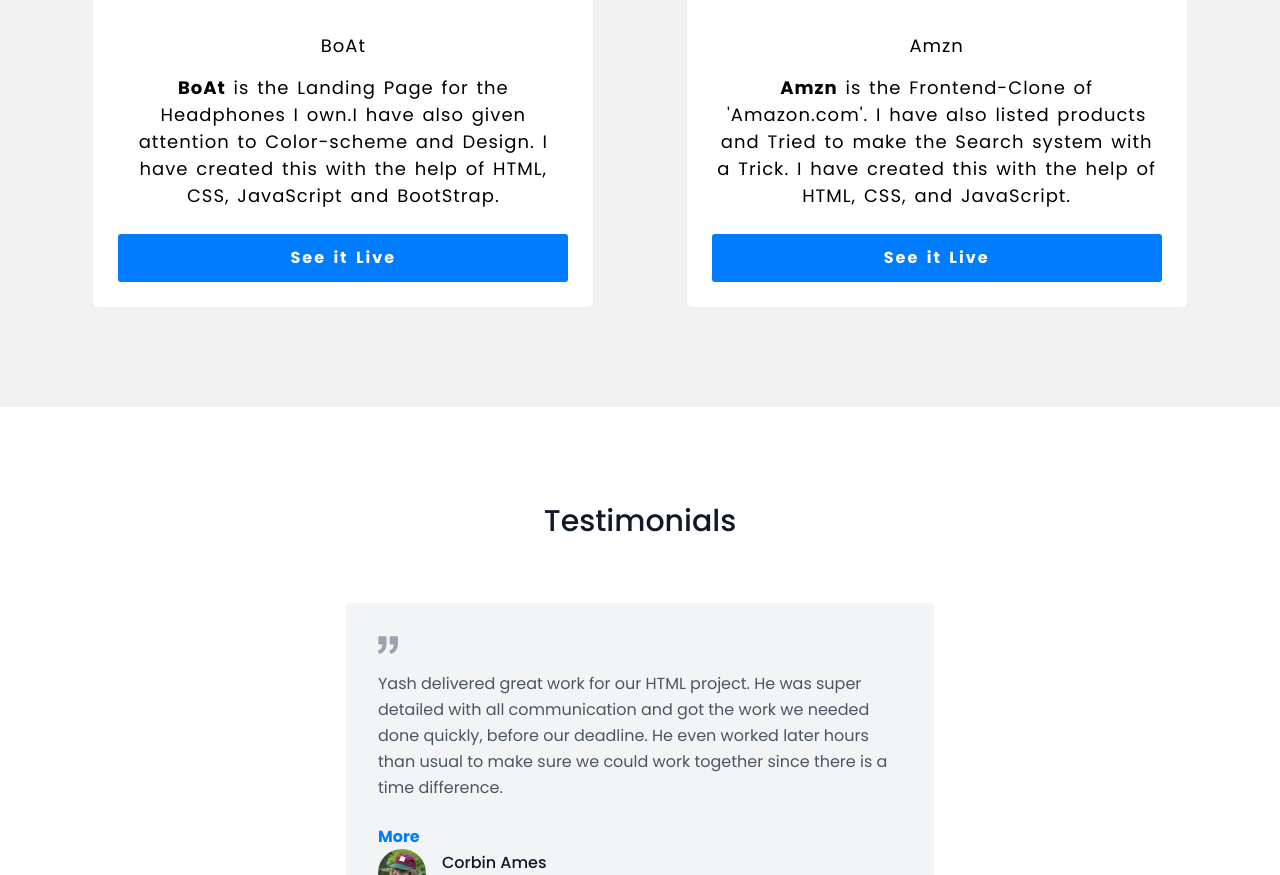
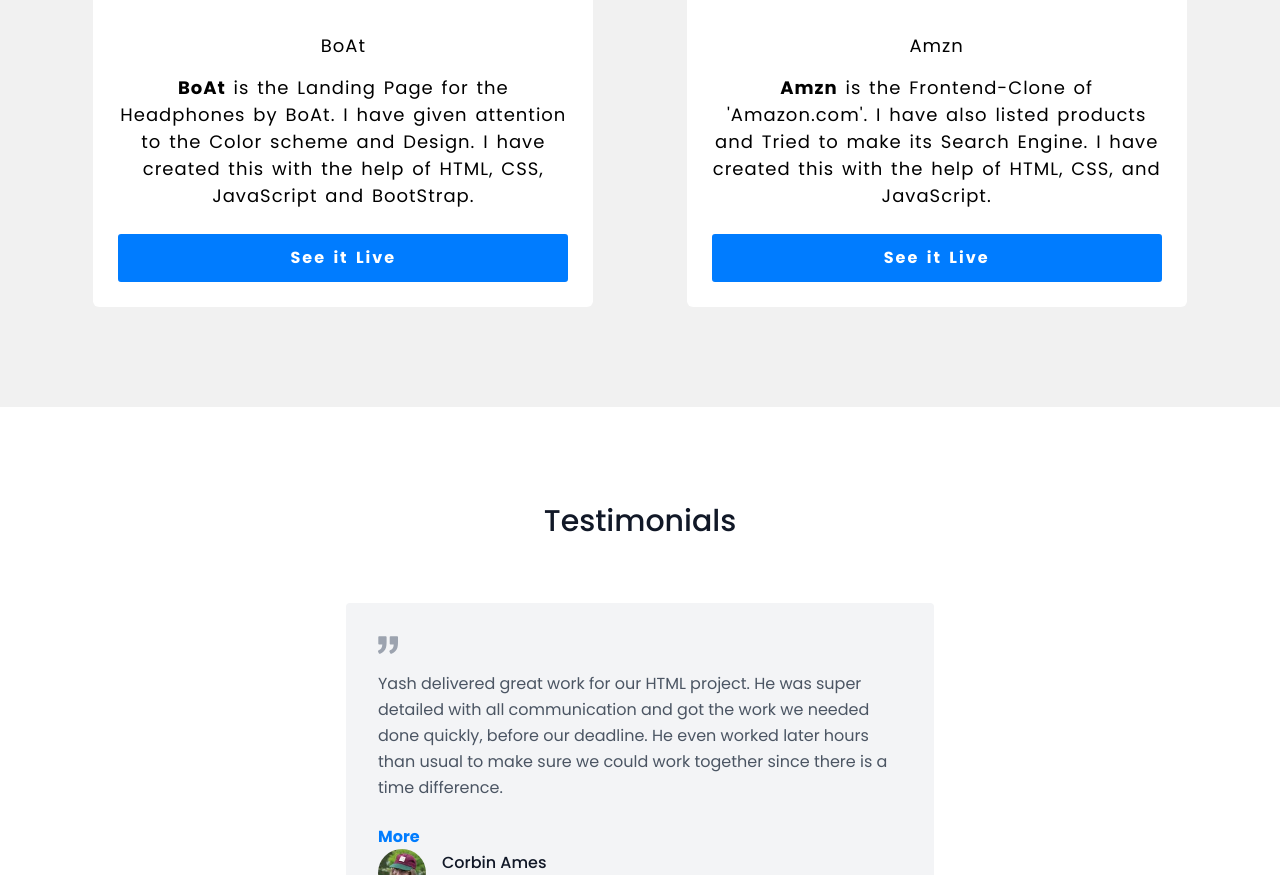
Before and after one commit to webdvlpr/fixrich, a plain HTML site: page index.html in a window 1280 px wide. Shown: the part 1985-2860 px from the top of the page. Drawn offline with nearby package versions, Linux system fonts and the light colour scheme.

Commit message:
Update index.html

```diff
--- a/index.html
+++ b/index.html
@@ -106,8 +106,8 @@
                 <div class="proj-img"><img src="images/Boat.png" alt=""></div>
                 <div class="proj-details">
                     <h3>BoAt</h3>
-                    <span><b>BoAt</b> is the Landing Page for the Headphones I own.I have also given attention to
-                        Color-scheme and Design. I have created this with the help of HTML, CSS, JavaScript and
+                    <span><b>BoAt</b> is the Landing Page for the Headphones by BoAt. I have given attention to the
+                        Color scheme and Design. I have created this with the help of HTML, CSS, JavaScript and
                         BootStrap.</span>
                 </div>
                 <a href="https://webdvlpr.github.io/boat" target="_black"><button class="see-live">See it
@@ -118,7 +118,7 @@
                 <div class="proj-details">
                     <h3>Amzn</h3>
                     <span><b>Amzn</b> is the Frontend-Clone of 'Amazon.com'. I have also listed products and Tried to
-                        make the Search system with a Trick. I have created this with the help of HTML, CSS, and
+                        make its Search Engine. I have created this with the help of HTML, CSS, and
                         JavaScript.</span>
                 </div>
                 <a href="https://webdvlpr.github.io/amzn" target="_black"><button class="see-live">See it
```
